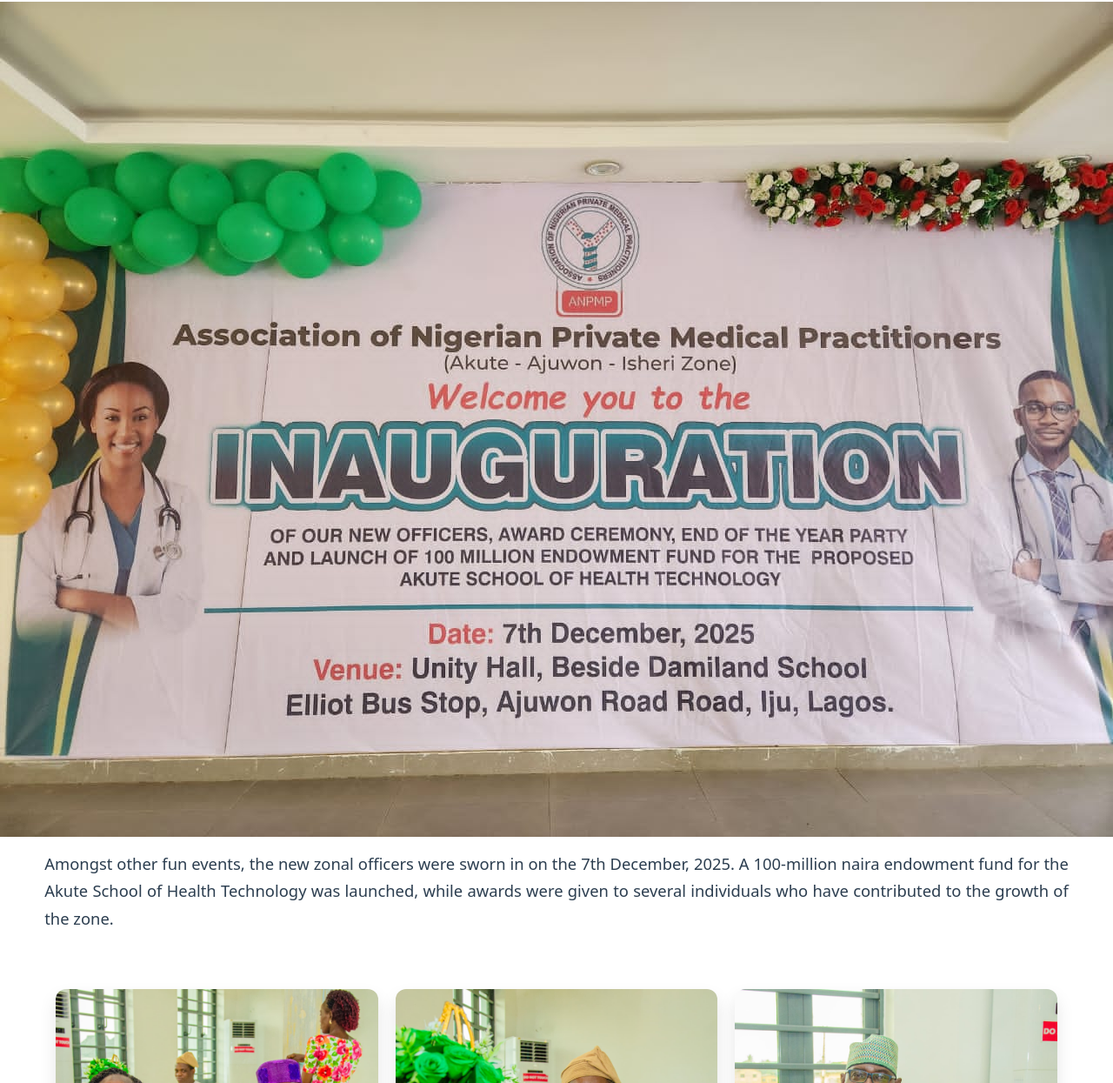
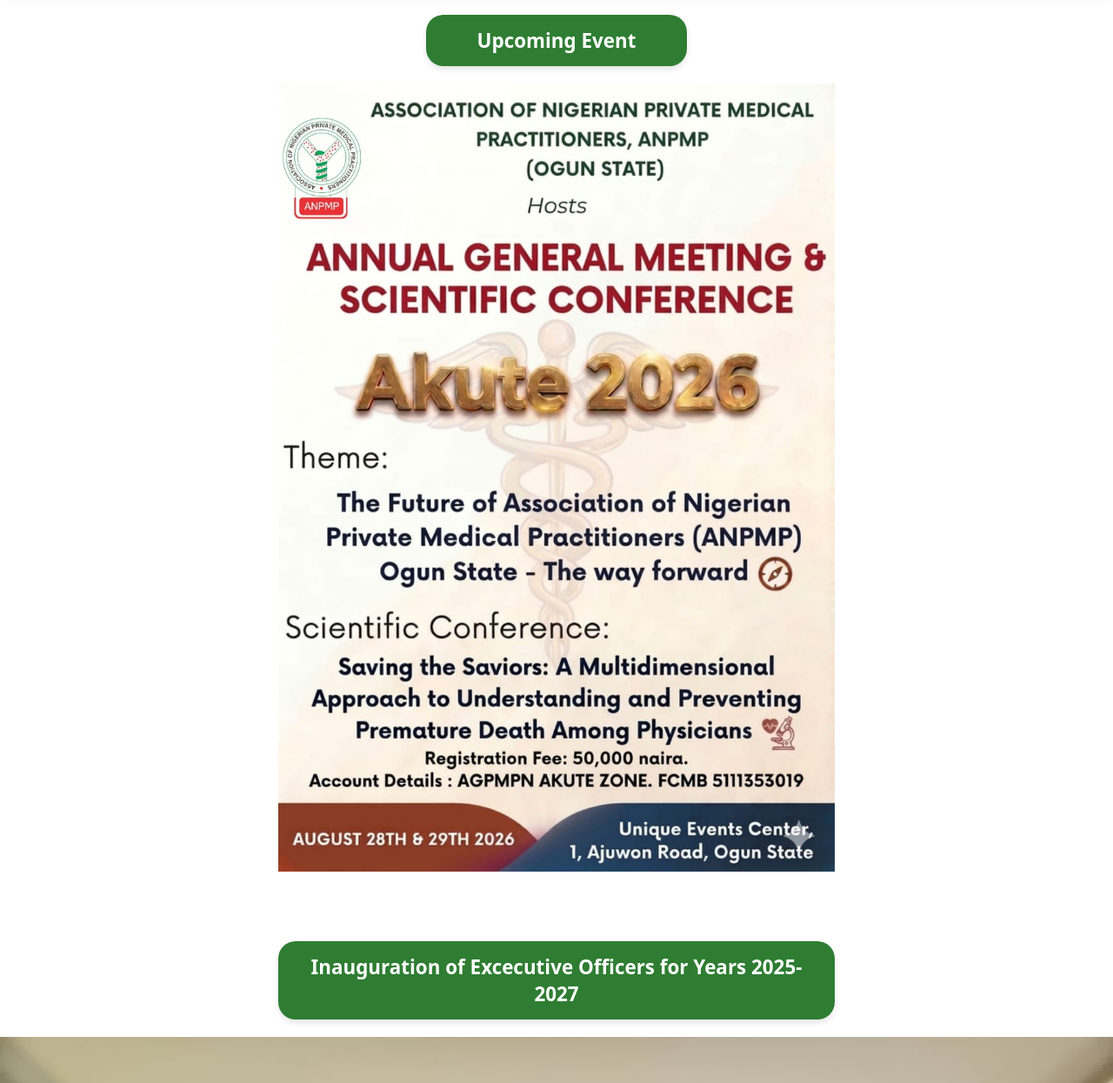
Before and after one commit to Demo17-png/ANPMP-Akute-Website, a plain HTML site: page events.html in a window 1280 px wide. Shown: the part 143-1388 px from the top of the page at 87% size. Drawn offline with Linux system fonts and the light colour scheme.

Commit message:
commit all

```diff
--- a/events.html
+++ b/events.html
@@ -1,4 +1,4 @@
-<!DOCTYPE html>
+ <!DOCTYPE html>
 <html lang="en">
 <head>
     <meta charset="UTF-8">
@@ -27,6 +27,11 @@
             </ul>
         </nav>
     </header>
+    <button>Upcoming Event</button>
+    <section class="agm">
+      <img src="./agmflyer.jpg">
+    </section>
+    <button class="inaug">Inauguration of Excecutive Officers for Years 2025-2027</button>
     <section class="dp2">
       <img src="./pix3.jpg">
     </section>
--- a/style.css
+++ b/style.css
@@ -172,8 +172,16 @@
     background-size: cover;
     background-position: center center;
 }
+.agm img {
+    width: 50%;
+    margin: 20px auto;
+}
 .dp2 img {
     width: 100%;
+}
+.inaug {
+    width: 50vw;
+    margin-top: 80px;
 }
 article {
     font-size: clamp(1em, 4vw, 1.15em);
```
